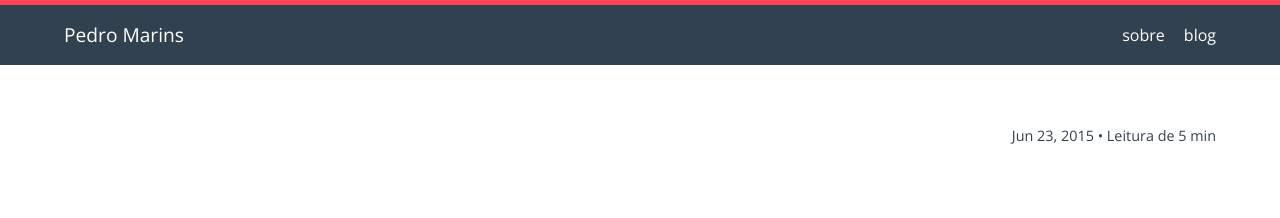
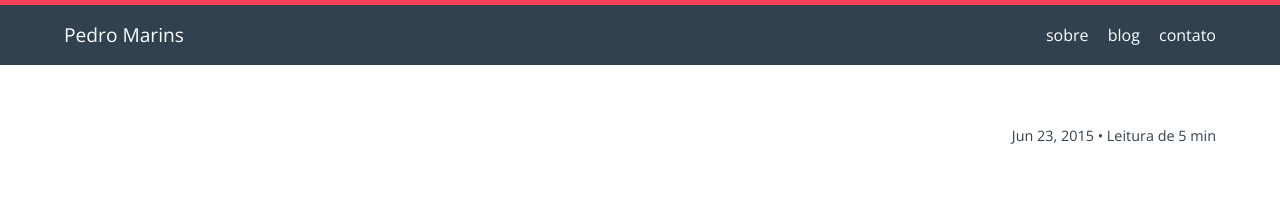
Before and after one commit to pedromarins/pedromarins.github.io, a Jekyll site: the page built from _posts/2015-06-23-welcome-to-jekyll.markdown, in a window 1280 px wide. Shown: the top 218 px of the page. Built offline with Jekyll 4.4.1, drawn with Linux system fonts in a browser that asks for light colours; comment, search, counter and statistics services are not loaded.

Commit message:
adding a contact form

```diff
--- /dev/null
+++ b/_includes/contact.html
@@ -0,0 +1,29 @@
+<div class="contact-form" id="contact-form">
+  <button type="button" class="close-form" id="close-form">&#10005;</button>
+  <form action="//formspree.io/contato@pedromarins.com" method="POST">
+      <h4>Contato</h4>
+
+      <input type="text" name="_gotcha" style="display:none" />
+      <input type="hidden" name="_subject" value="New submission!" />
+
+      <label for="nome">Nome</label>
+      <input id="nome" type="text" name="Nome required">
+
+      <label for="email">Email</label>
+      <input id="email" type="email" name="_replyto" required>
+
+      <label for="mensagem">Mensagem</label>
+      <textarea id="mensagem" name="Mensagem" cols="30" rows="10" required></textarea>
+
+      <input class="contact-form-submit" type="submit" value="Enviar">
+  </form>
+</div>
+
+<script>
+  document.getElementById("contact-link").onclick = toggleForm;
+  document.getElementById("close-form").onclick = toggleForm;
+
+  function toggleForm() {
+    document.getElementById("contact-form").classList.toggle("contact-form-active");
+  };
+</script>
--- a/_includes/footer.html
+++ b/_includes/footer.html
@@ -31,3 +31,5 @@
   </div>
 
 </footer>
+
+{% include contact.html %}
--- a/_includes/header.html
+++ b/_includes/header.html
@@ -10,6 +10,9 @@
             <li class="nav-item">
                 <a class="nav-link" href="/blog/">blog</a>
             </li>
+            <li class="nav-item">
+                <a class="nav-link" href="#" id="contact-link">contato</a>
+            </li>
         </ul>
     </nav>
 
--- a/assets/css/_layout.sass
+++ b/assets/css/_layout.sass
@@ -458,3 +458,73 @@
     position: absolute
     right: 0
     top: 0
+
+// contact-form ------------------------------------------------------------------------------------
+.contact-form
+    position: absolute
+    top: 0
+    background: lighten($dark-blue, 30%)
+    width: 100%
+    height: 100%
+    z-index: -1
+    opacity: 0
+    transition: 1s
+
+    h4
+        font-size: 1.3em
+        color: white
+        margin: 0 0 $spacing-unit/2
+
+    form
+        width: 40%
+        margin: 0 auto
+        position: relative
+        top: 50%
+        transform: translateY(-50%)
+
+        @include media-query($on-tablet)
+            width: 65%
+
+        @include media-query($on-mobile)
+            width: 90%
+
+    label
+        color: white
+        margin: 0 0 $spacing-unit/3
+        display: inline-block
+
+    input, textarea
+        display: block
+        width: 100%
+        margin: 0 0 $spacing-unit/2
+        padding: 10px 15px
+        border-radius: 5px
+        border: none
+        color: $dark-blue
+
+    .contact-form-submit
+        background: $dark-blue
+        color: white
+        font-size: 1em
+        font-weight: 700
+        padding: 15px
+        cursor: pointer
+
+        &:hover
+            background: lighten($dark-blue, 5%)
+
+
+.contact-form-active
+    z-index: 10
+    opacity: 1
+
+.close-form
+    color: white
+    font-size: 60px
+    position: absolute
+    top: 20px
+    right: 20px
+    background: none
+    border: none
+    font-weight: 300
+    cursor: pointer
--- a/assets/css/main.sass
+++ b/assets/css/main.sass
@@ -3,7 +3,7 @@
 ---
 @charset "utf-8"
 
-// Our variables
+// Variables
 $base-font-family: 'Open Sans', sans-serif
 $base-font-size:   16px
 $small-font-size:  $base-font-size * 0.875
@@ -11,15 +11,17 @@
 
 $spacing-unit:     30px
 
+
+// Colors
 $blue: #00FFF3
 $dark-blue: #324150
 $red: #FF4158
 $white: #FCFCFC
-$gray: #F4F2EA
+$gray: #D9D9D9
 $black: #121212
-$gray-text: #A9A8A8
+$gray-text: #B3B3B3
 
-// Width of the content area
+// Responsive
 $content-width:    1000px
 $on-mobile:          600px
 $on-tablet:        960px
```
